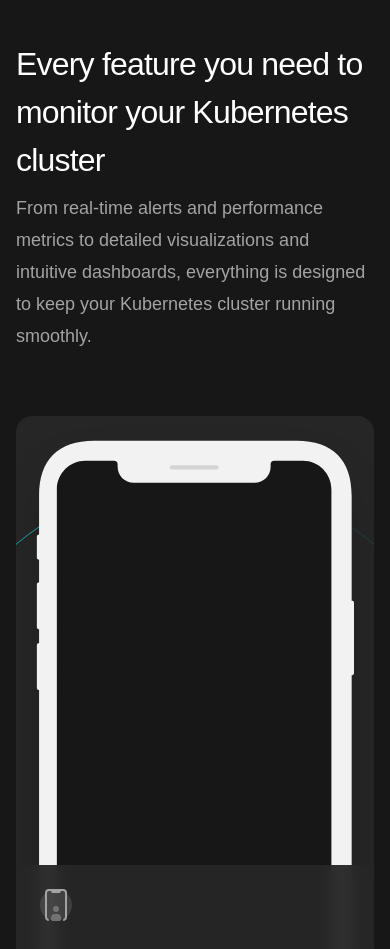
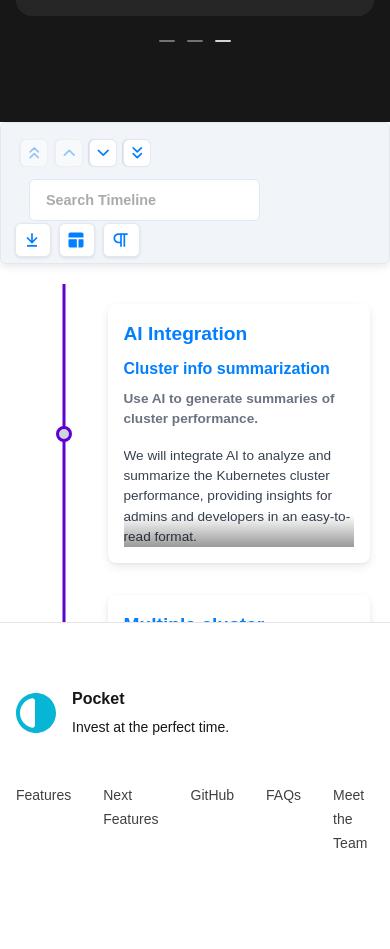
Before and after one commit to ssinco/k8-mate, a React (Vite) app: page / in a window 390 px wide. Shown: the part 1040-1989 px from the top of the page. Built offline with nearby package versions, Linux system fonts and the light colour scheme.

Commit message:
added timeline layout and changed icons

```diff
--- a/package.json
+++ b/package.json
@@ -14,6 +14,7 @@
     "clsx": "^2.1.1",
     "framer-motion": "^11.5.4",
     "react": "^18.3.1",
+    "react-chrono": "^2.6.1",
     "react-dom": "^18.3.1",
     "react-router-dom": "^6.26.1"
   },
--- a/src/App.tsx
+++ b/src/App.tsx
@@ -4,6 +4,8 @@ import { Hero } from './components/template/pocket/Hero'
 import { Header } from './components/template/pocket/Header'
 import { PrimaryFeatures } from './components/template/pocket/PrimaryFeatures'
 import { Footer } from './components/template/pocket/Footer'
+import Timeline from './pages/Timeline/Timeline'
+
 function App() {
 
   return (
@@ -11,6 +13,7 @@ function App() {
       <Header />
       <Hero />
       <PrimaryFeatures />
+      <Timeline />
       <Footer />
     </>
   )
--- a/src/components/template/pocket/Hero.tsx
+++ b/src/components/template/pocket/Hero.tsx
@@ -136,11 +136,11 @@ export function Hero() {
           </div>
           <div className="relative mt-10 sm:mt-20 lg:col-span-5 lg:row-span-2 lg:mt-0 xl:col-span-6">
             <BackgroundIllustration className="absolute left-1/2 top-4 h-[1026px] w-[1026px] -translate-x-1/3 stroke-gray-300/70 [mask-image:linear-gradient(to_bottom,white_20%,transparent_75%)] sm:top-16 sm:-translate-x-1/2 lg:-top-16 lg:ml-12 xl:-top-14 xl:ml-0" />
-            <div className="-mx-4 h-[448px] px-9 [mask-image:linear-gradient(to_bottom,white_60%,transparent)] sm:mx-0 lg:absolute lg:-inset-x-10 lg:-bottom-20 lg:-top-10 lg:h-auto lg:px-0 lg:pt-10 xl:-bottom-32">
+            {/* <div className="-mx-4 h-[448px] px-9 [mask-image:linear-gradient(to_bottom,white_60%,transparent)] sm:mx-0 lg:absolute lg:-inset-x-10 lg:-bottom-20 lg:-top-10 lg:h-auto lg:px-0 lg:pt-10 xl:-bottom-32">
               <PhoneFrame className="mx-auto max-w-[366px]" priority>
                 <AppDemo />
               </PhoneFrame>
-            </div>
+            </div> */}
           </div>
           {/* <div className="relative -mt-4 lg:col-span-7 lg:mt-0 xl:col-span-6">
             <p className="text-center text-sm font-semibold text-gray-900 lg:text-left">
--- a/src/components/template/pocket/PrimaryFeatures.tsx
+++ b/src/components/template/pocket/PrimaryFeatures.tsx
@@ -10,7 +10,7 @@ import {
   AnimatePresence,
   motion,
 } from 'framer-motion'
-// import { useDebouncedCallback } from 'use-debounce'
+import { useDebouncedCallback } from 'use-debounce'
 
 // import { AppScreen } from '@/components/AppScreen'
 // import { CircleBackground } from '@/components/CircleBackground'
@@ -52,31 +52,39 @@ const features = [
     description:
       'We provide real-time alerts based on key cluster metrics, ensuring you stay informed about performance, resource usage, and potential issues in your infrastructure.',
     icon: DeviceNotificationIcon,
-    screen: StocksScreen,
+    // screen: StocksScreen,
   },
   {
     name: 'Visualize your cluster architecture',
     description:
       'Our Kubernetes cluster visualization feature offers a clear, interactive view of your infrastructure, making it easy to track relationships between nodes, pods, and services in real-time.',
     icon: DeviceTouchIcon,
-    screen: InvestScreen,
+    // screen: InvestScreen,
   },
 ]
 
 function DeviceUserIcon(props: React.ComponentPropsWithoutRef<'svg'>) {
   return (
-    <svg viewBox="0 0 32 32" aria-hidden="true" {...props}>
-      <circle cx={16} cy={16} r={16} fill="#A3A3A3" fillOpacity={0.2} />
+    // <svg viewBox="0 0 32 32" aria-hidden="true" {...props}>
+    //   <circle cx={16} cy={16} r={16} fill="#A3A3A3" fillOpacity={0.2} />
+    //   <path
+    //     fillRule="evenodd"
+    //     clipRule="evenodd"
+    //     d="M16 23a3 3 0 100-6 3 3 0 000 6zm-1 2a4 4 0 00-4 4v1a2 2 0 002 2h6a2 2 0 002-2v-1a4 4 0 00-4-4h-2z"
+    //     fill="#737373"
+    //   />
+    //   <path
+    //     fillRule="evenodd"
+    //     clipRule="evenodd"
+    //     d="M5 4a4 4 0 014-4h14a4 4 0 014 4v24a4.002 4.002 0 01-3.01 3.877c-.535.136-.99-.325-.99-.877s.474-.98.959-1.244A2 2 0 0025 28V4a2 2 0 00-2-2h-1.382a1 1 0 00-.894.553l-.448.894a1 1 0 01-.894.553h-6.764a1 1 0 01-.894-.553l-.448-.894A1 1 0 0010.382 2H9a2 2 0 00-2 2v24a2 2 0 001.041 1.756C8.525 30.02 9 30.448 9 31s-.455 1.013-.99.877A4.002 4.002 0 015 28V4z"
+    //     fill="#A3A3A3"
+    //   />
+    // </svg>
+    <svg xmlns="http://www.w3.org/2000/svg" fill="none" viewBox="0 0 24 24" className="size-6">
       <path
-        fillRule="evenodd"
-        clipRule="evenodd"
-        d="M16 23a3 3 0 100-6 3 3 0 000 6zm-1 2a4 4 0 00-4 4v1a2 2 0 002 2h6a2 2 0 002-2v-1a4 4 0 00-4-4h-2z"
-        fill="#737373"
-      />
-      <path
-        fillRule="evenodd"
-        clipRule="evenodd"
-        d="M5 4a4 4 0 014-4h14a4 4 0 014 4v24a4.002 4.002 0 01-3.01 3.877c-.535.136-.99-.325-.99-.877s.474-.98.959-1.244A2 2 0 0025 28V4a2 2 0 00-2-2h-1.382a1 1 0 00-.894.553l-.448.894a1 1 0 01-.894.553h-6.764a1 1 0 01-.894-.553l-.448-.894A1 1 0 0010.382 2H9a2 2 0 00-2 2v24a2 2 0 001.041 1.756C8.525 30.02 9 30.448 9 31s-.455 1.013-.99.877A4.002 4.002 0 015 28V4z"
+        strokeLinecap="round"
+        strokeLinejoin="round"
+        d="M3 13.125C3 12.504 3.504 12 4.125 12h2.25c.621 0 1.125.504 1.125 1.125v6.75C7.5 20.496 6.996 21 6.375 21h-2.25A1.125 1.125 0 0 1 3 19.875v-6.75ZM9.75 8.625c0-.621.504-1.125 1.125-1.125h2.25c.621 0 1.125.504 1.125 1.125v11.25c0 .621-.504 1.125-1.125 1.125h-2.25a1.125 1.125 0 0 1-1.125-1.125V8.625ZM16.5 4.125c0-.621.504-1.125 1.125-1.125h2.25C20.496 3 21 3.504 21 4.125v15.75c0 .621-.504 1.125-1.125 1.125h-2.25a1.125 1.125 0 0 1-1.125-1.125V4.125Z"
         fill="#A3A3A3"
       />
     </svg>
@@ -85,59 +93,62 @@ function DeviceUserIcon(props: React.ComponentPropsWithoutRef<'svg'>) {
 
 function DeviceNotificationIcon(props: React.ComponentPropsWithoutRef<'svg'>) {
   return (
-    <svg viewBox="0 0 32 32" aria-hidden="true" {...props}>
-      <circle cx={16} cy={16} r={16} fill="#A3A3A3" fillOpacity={0.2} />
-      <path
-        fillRule="evenodd"
-        clipRule="evenodd"
-        d="M9 0a4 4 0 00-4 4v24a4 4 0 004 4h14a4 4 0 004-4V4a4 4 0 00-4-4H9zm0 2a2 2 0 00-2 2v24a2 2 0 002 2h14a2 2 0 002-2V4a2 2 0 00-2-2h-1.382a1 1 0 00-.894.553l-.448.894a1 1 0 01-.894.553h-6.764a1 1 0 01-.894-.553l-.448-.894A1 1 0 0010.382 2H9z"
+    <svg xmlns="http://www.w3.org/2000/svg" fill="none" viewBox="0 0 24 24" className="size-6" {...props}>
+      <path strokeLinecap="round"
+        strokeLinejoin="round"
+        d="M14.857 17.082a23.848 23.848 0 0 0 5.454-1.31A8.967 8.967 0 0 1 18 9.75V9A6 6 0 0 0 6 9v.75a8.967 8.967 0 0 1-2.312 6.022c1.733.64 3.56 1.085 5.455 1.31m5.714 0a24.255 24.255 0 0 1-5.714 0m5.714 0a3 3 0 1 1-5.714 0M3.124 7.5A8.969 8.969 0 0 1 5.292 3m13.416 0a8.969 8.969 0 0 1 2.168 4.5"
         fill="#A3A3A3"
-      />
-      <path
-        d="M9 8a2 2 0 012-2h10a2 2 0 012 2v2a2 2 0 01-2 2H11a2 2 0 01-2-2V8z"
-        fill="#737373"
       />
     </svg>
   )
 }
 
 function DeviceTouchIcon(props: React.ComponentPropsWithoutRef<'svg'>) {
-  let id = useId()
+  // let id = useId()
 
   return (
-    <svg viewBox="0 0 32 32" fill="none" aria-hidden="true" {...props}>
-      <defs>
-        <linearGradient
-          id={`${id}-gradient`}
-          x1={14}
-          y1={14.5}
-          x2={7}
-          y2={17}
-          gradientUnits="userSpaceOnUse"
-        >
-          <stop stopColor="#737373" />
-          <stop offset={1} stopColor="#D4D4D4" stopOpacity={0} />
-        </linearGradient>
-      </defs>
-      <circle cx={16} cy={16} r={16} fill="#A3A3A3" fillOpacity={0.2} />
+    // <svg viewBox="0 0 32 32" fill="none" aria-hidden="true" {...props}>
+    //   <defs>
+    //     <linearGradient
+    //       id={`${id}-gradient`}
+    //       x1={14}
+    //       y1={14.5}
+    //       x2={7}
+    //       y2={17}
+    //       gradientUnits="userSpaceOnUse"
+    //     >
+    //       <stop stopColor="#737373" />
+    //       <stop offset={1} stopColor="#D4D4D4" stopOpacity={0} />
+    //     </linearGradient>
+    //   </defs>
+    //   <circle cx={16} cy={16} r={16} fill="#A3A3A3" fillOpacity={0.2} />
+    //   <path
+    //     fillRule="evenodd"
+    //     clipRule="evenodd"
+    //     d="M5 4a4 4 0 014-4h14a4 4 0 014 4v13h-2V4a2 2 0 00-2-2h-1.382a1 1 0 00-.894.553l-.448.894a1 1 0 01-.894.553h-6.764a1 1 0 01-.894-.553l-.448-.894A1 1 0 0010.382 2H9a2 2 0 00-2 2v24a2 2 0 002 2h4v2H9a4 4 0 01-4-4V4z"
+    //     fill="#A3A3A3"
+    //   />
+    //   <path
+    //     d="M7 22c0-4.694 3.5-8 8-8"
+    //     stroke={`url(#${id}-gradient)`}
+    //     strokeWidth={2}
+    //     strokeLinecap="round"
+    //     strokeLinejoin="round"
+    //   />
+    //   <path
+    //     d="M21 20l.217-5.513a1.431 1.431 0 00-2.85-.226L17.5 21.5l-1.51-1.51a2.107 2.107 0 00-2.98 0 .024.024 0 00-.005.024l3.083 9.25A4 4 0 0019.883 32H25a4 4 0 004-4v-5a3 3 0 00-3-3h-5z"
+    //     fill="#A3A3A3"
+    //   />
+    // </svg>
+    <svg xmlns="http://www.w3.org/2000/svg" fill="none" viewBox="0 0 24 24" strokeWidth="1" stroke="currentColor" className="size-6" {...props}>
       <path
-        fillRule="evenodd"
-        clipRule="evenodd"
-        d="M5 4a4 4 0 014-4h14a4 4 0 014 4v13h-2V4a2 2 0 00-2-2h-1.382a1 1 0 00-.894.553l-.448.894a1 1 0 01-.894.553h-6.764a1 1 0 01-.894-.553l-.448-.894A1 1 0 0010.382 2H9a2 2 0 00-2 2v24a2 2 0 002 2h4v2H9a4 4 0 01-4-4V4z"
-        fill="#A3A3A3"
-      />
-      <path
-        d="M7 22c0-4.694 3.5-8 8-8"
-        stroke={`url(#${id}-gradient)`}
-        strokeWidth={2}
         strokeLinecap="round"
         strokeLinejoin="round"
-      />
-      <path
-        d="M21 20l.217-5.513a1.431 1.431 0 00-2.85-.226L17.5 21.5l-1.51-1.51a2.107 2.107 0 00-2.98 0 .024.024 0 00-.005.024l3.083 9.25A4 4 0 0019.883 32H25a4 4 0 004-4v-5a3 3 0 00-3-3h-5z"
+        d="M9 6.75V15m6-6v8.25m.503 3.498 4.875-2.437c.381-.19.622-.58.622-1.006V4.82c0-.836-.88-1.38-1.628-1.006l-3.869 1.934c-.317.159-.69.159-1.006 0L9.503 3.252a1.125 1.125 0 0 0-1.006 0L3.622 5.689C3.24 5.88 3 6.27 3 6.695V19.18c0 .836.88 1.38 1.628 1.006l3.869-1.934c.317-.159.69-.159 1.006 0l4.994 2.497c.317.158.69.158 1.006 0Z"
         fill="#A3A3A3"
       />
     </svg>
+
   )
 }
 
@@ -187,12 +198,12 @@ const bodyAnimation: MotionProps = {
   },
 }
 
-type ScreenProps =
-  | {
-      animated: true
-      custom: CustomAnimationProps
-    }
-  | { animated?: false }
+// type ScreenProps =
+//   | {
+//       animated: true
+//       custom: CustomAnimationProps
+//     }
+//   | { animated?: false }
 
 // function InviteScreen(props: ScreenProps) {
 //   return (
@@ -230,162 +241,163 @@ type ScreenProps =
 //   )
 // }
 
-function StocksScreen(props: ScreenProps) {
-  return (
-    <AppScreen className="w-full">
-      <MotionAppScreenHeader {...(props.animated ? headerAnimation : {})}>
-        <AppScreen.Title>Stocks</AppScreen.Title>
-        <AppScreen.Subtitle>March 9, 2022</AppScreen.Subtitle>
-      </MotionAppScreenHeader>
-      <MotionAppScreenBody
-        {...(props.animated ? { ...bodyAnimation, custom: props.custom } : {})}
-      >
-        {/* <div className="divide-y divide-gray-100">
-          {[
-            {
-              name: 'Laravel',
-              price: '4,098.01',
-              change: '+4.98%',
-              color: '#F9322C',
-              logo: LaravelLogo,
-            },
-            {
-              name: 'Tuple',
-              price: '5,451.10',
-              change: '-3.38%',
-              color: '#5A67D8',
-              logo: TupleLogo,
-            },
-            {
-              name: 'Transistor',
-              price: '4,098.41',
-              change: '+6.25%',
-              color: '#2A5B94',
-              logo: TransistorLogo,
-            },
-            {
-              name: 'Diageo',
-              price: '250.65',
-              change: '+1.25%',
-              color: '#3320A7',
-              logo: DiageoLogo,
-            },
-            {
-              name: 'StaticKit',
-              price: '250.65',
-              change: '-3.38%',
-              color: '#2A3034',
-              logo: StaticKitLogo,
-            },
-            {
-              name: 'Statamic',
-              price: '5,040.85',
-              change: '-3.11%',
-              color: '#0EA5E9',
-              logo: StatamicLogo,
-            },
-            {
-              name: 'Mirage',
-              price: '140.44',
-              change: '+9.09%',
-              color: '#16A34A',
-              logo: MirageLogo,
-            },
-            {
-              name: 'Reversable',
-              price: '550.60',
-              change: '-1.25%',
-              color: '#8D8D8D',
-              logo: ReversableLogo,
-            },
-          ].map((stock) => (
-            <div key={stock.name} className="flex items-center gap-4 px-4 py-3">
-              <div
-                className="flex-none rounded-full"
-                style={{ backgroundColor: stock.color }}
-              >
-                <stock.logo className="h-10 w-10" />
-              </div>
-              <div className="flex-auto text-sm text-gray-900">
-                {stock.name}
-              </div>
-              <div className="flex-none text-right">
-                <div className="text-sm font-medium text-gray-900">
-                  {stock.price}
-                </div>
-                <div
-                  className={clsx(
-                    'text-xs leading-5',
-                    stock.change.startsWith('+')
-                      ? 'text-cyan-500'
-                      : 'text-gray-500',
-                  )}
-                >
-                  {stock.change}
-                </div>
-              </div>
-            </div>
-          ))}
-        </div> */}
-      </MotionAppScreenBody>
-    </AppScreen>
-  )
-}
+// function StocksScreen(props: ScreenProps) {
+//   return (
+//     <AppScreen className="w-full">
+//       <MotionAppScreenHeader {...(props.animated ? headerAnimation : {})}>
+//         <AppScreen.Title>Stocks</AppScreen.Title>
+//         <AppScreen.Subtitle>March 9, 2022</AppScreen.Subtitle>
+//       </MotionAppScreenHeader>
+//       <MotionAppScreenBody
+//         {...(props.animated ? { ...bodyAnimation, custom: props.custom } : {})}
+//       >
+//         <div className="divide-y divide-gray-100">
+//           {[
+//             {
+//               name: 'Laravel',
+//               price: '4,098.01',
+//               change: '+4.98%',
+//               color: '#F9322C',
+//               logo: LaravelLogo,
+//             },
+//             {
+//               name: 'Tuple',
+//               price: '5,451.10',
+//               change: '-3.38%',
+//               color: '#5A67D8',
+//               logo: TupleLogo,
+//             },
+//             {
+//               name: 'Transistor',
+//               price: '4,098.41',
+//               change: '+6.25%',
+//               color: '#2A5B94',
+//               logo: TransistorLogo,
+//             },
+//             {
+//               name: 'Diageo',
+//               price: '250.65',
+//               change: '+1.25%',
+//               color: '#3320A7',
+//               logo: DiageoLogo,
+//             },
+//             {
+//               name: 'StaticKit',
+//               price: '250.65',
+//               change: '-3.38%',
+//               color: '#2A3034',
+//               logo: StaticKitLogo,
+//             },
+//             {
+//               name: 'Statamic',
+//               price: '5,040.85',
+//               change: '-3.11%',
+//               color: '#0EA5E9',
+//               logo: StatamicLogo,
+//             },
+//             {
+//               name: 'Mirage',
+//               price: '140.44',
+//               change: '+9.09%',
+//               color: '#16A34A',
+//               logo: MirageLogo,
+//             },
+//             {
+//               name: 'Reversable',
+//               price: '550.60',
+//               change: '-1.25%',
+//               color: '#8D8D8D',
+//               logo: ReversableLogo,
+//             },
+//           ].map((stock) => (
+//             <div key={stock.name} className="flex items-center gap-4 px-4 py-3">
+//               <div
+//                 className="flex-none rounded-full"
+//                 style={{ backgroundColor: stock.color }}
+//               >
+//                 <stock.logo className="h-10 w-10" />
+//               </div>
+//               <div className="flex-auto text-sm text-gray-900">
+//                 {stock.name}
+//               </div>
+//               <div className="flex-none text-right">
+//                 <div className="text-sm font-medium text-gray-900">
+//                   {stock.price}
+//                 </div>
+//                 <div
+//                   className={clsx(
+//                     'text-xs leading-5',
+//                     stock.change.startsWith('+')
+//                       ? 'text-cyan-500'
+//                       : 'text-gray-500',
+//                   )}
+//                 >
+//                   {stock.change}
+//                 </div>
+//               </div>
+//             </div>
+//           ))}
+//         </div>
 
-function InvestScreen(props: ScreenProps) {
-  return (
-    <AppScreen className="w-full">
-      <MotionAppScreenHeader {...(props.animated ? headerAnimation : {})}>
-        <AppScreen.Title>Buy $LA</AppScreen.Title>
-        <AppScreen.Subtitle>
-          <span className="text-white">$34.28</span> per share
-        </AppScreen.Subtitle>
-      </MotionAppScreenHeader>
-      <MotionAppScreenBody
-        {...(props.animated ? { ...bodyAnimation, custom: props.custom } : {})}
-      >
-        <div className="px-4 py-6">
-          <div className="space-y-4">
-            {[
-              { label: 'Number of shares', value: '100' },
-              {
-                label: 'Current market price',
-                value: (
-                  <div className="flex">
-                    $34.28
-                    <svg viewBox="0 0 24 24" fill="none" className="h-6 w-6">
-                      <path
-                        d="M17 15V7H9M17 7 7 17"
-                        stroke="#06B6D4"
-                        strokeWidth="2"
-                        strokeLinecap="round"
-                        strokeLinejoin="round"
-                      />
-                    </svg>
-                  </div>
-                ),
-              },
-              { label: 'Estimated cost', value: '$3,428.00' },
-            ].map((item) => (
-              <div
-                key={item.label}
-                className="flex justify-between border-b border-gray-100 pb-4"
-              >
-                <div className="text-sm text-gray-500">{item.label}</div>
-                <div className="text-sm font-semibold text-gray-900">
-                  {item.value}
-                </div>
-              </div>
-            ))}
-            <div className="rounded-lg bg-cyan-500 px-3 py-2 text-center text-sm font-semibold text-white">
-              Buy shares
-            </div>
-          </div>
-        </div>
-      </MotionAppScreenBody>
-    </AppScreen>
-  )
-}
+//       </MotionAppScreenBody>
+//     </AppScreen>
+//   )
+// }
+
+// function InvestScreen(props: ScreenProps) {
+//   return (
+//     <AppScreen className="w-full">
+//       <MotionAppScreenHeader {...(props.animated ? headerAnimation : {})}>
+//         <AppScreen.Title>Buy $LA</AppScreen.Title>
+//         <AppScreen.Subtitle>
+//           <span className="text-white">$34.28</span> per share
+//         </AppScreen.Subtitle>
+//       </MotionAppScreenHeader>
+//       <MotionAppScreenBody
+//         {...(props.animated ? { ...bodyAnimation, custom: props.custom } : {})}
+//       >
+//         <div className="px-4 py-6">
+//           <div className="space-y-4">
+//             {[
+//               { label: 'Number of shares', value: '100' },
+//               {
+//                 label: 'Current market price',
+//                 value: (
+//                   <div className="flex">
+//                     $34.28
+//                     <svg viewBox="0 0 24 24" fill="none" className="h-6 w-6">
+//                       <path
+//                         d="M17 15V7H9M17 7 7 17"
+//                         stroke="#06B6D4"
+//                         strokeWidth="2"
+//                         strokeLinecap="round"
+//                         strokeLinejoin="round"
+//                       />
+//                     </svg>
+//                   </div>
+//                 ),
+//               },
+//               { label: 'Estimated cost', value: '$3,428.00' },
+//             ].map((item) => (
+//               <div
+//                 key={item.label}
+//                 className="flex justify-between border-b border-gray-100 pb-4"
+//               >
+//                 <div className="text-sm text-gray-500">{item.label}</div>
+//                 <div className="text-sm font-semibold text-gray-900">
+//                   {item.value}
+//                 </div>
+//               </div>
+//             ))}
+//             <div className="rounded-lg bg-cyan-500 px-3 py-2 text-center text-sm font-semibold text-white">
+//               Buy shares
+//             </div>
+//           </div>
+//         </div>
+//       </MotionAppScreenBody>
+//     </AppScreen>
+//   )
+// }
 
 function usePrevious<T>(value: T) {
   let ref = useRef<T>()
@@ -403,20 +415,20 @@ function FeaturesDesktop() {
   let prevIndex = usePrevious(selectedIndex)
   let isForwards = prevIndex === undefined ? true : selectedIndex > prevIndex
 
-  // let onChange = useDebouncedCallback(
-  //   (selectedIndex) => {
-  //     setSelectedIndex(selectedIndex)
-  //     setChangeCount((changeCount) => changeCount + 1)
-  //   },
-  //   100,
-  //   { leading: true },
-  // )
+  let onChange = useDebouncedCallback(
+    (selectedIndex) => {
+      setSelectedIndex(selectedIndex)
+      setChangeCount((changeCount) => changeCount + 1)
+    },
+    100,
+    { leading: true },
+  )
 
   return (
     <TabGroup
       className="grid grid-cols-12 items-center gap-8 lg:gap-16 xl:gap-24"
       selectedIndex={selectedIndex}
-      // onChange={onChange}
+      onChange={onChange}
       vertical
     >
       <TabList className="relative z-10 order-last col-span-6 space-y-6">
@@ -451,7 +463,7 @@ function FeaturesDesktop() {
         <div className="absolute left-1/2 top-1/2 -translate-x-1/2 -translate-y-1/2">
           <CircleBackground color="#13B5C8" className="animate-spin-slower" />
         </div>
-        {/* <PhoneFrame className="z-10 mx-auto w-full max-w-[366px]"> */}
+        {/* <PhoneFrame className="z-10 mx-auto w-full max-w-[366px]">
           <TabPanels as={Fragment}>
             <AnimatePresence
               initial={false}
@@ -464,16 +476,17 @@ function FeaturesDesktop() {
                     key={feature.name + changeCount}
                     className="col-start-1 row-start-1 flex focus:outline-offset-[32px] ui-not-focus-visible:outline-none"
                   >
-                    {/* <feature.screen
+                    <feature.screen
                       animated
                       custom={{ isForwards, changeCount }}
-                    /> */}
+                    />
+
                   </TabPanel>
                 ) : null,
               )}
             </AnimatePresence>
           </TabPanels>
-        {/* </PhoneFrame> */}
+        </PhoneFrame> */}
       </div>
     </TabGroup>
   )
@@ -530,9 +543,9 @@ function FeaturesMobile() {
                   className={featureIndex % 2 === 1 ? 'rotate-180' : undefined}
                 />
               </div>
-              <PhoneFrame className="relative mx-auto w-full max-w-[366px]">
+              {/* <PhoneFrame className="relative mx-auto w-full max-w-[366px]"> */}
                 {/* <feature.screen /> */}
-              </PhoneFrame>
+              {/* </PhoneFrame> */}
               <div className="absolute inset-x-0 bottom-0 bg-gray-800/95 p-6 backdrop-blur sm:p-10">
                 <feature.icon className="h-8 w-8" />
                 <h3 className="mt-6 text-sm font-semibold text-white sm:text-lg">
--- /dev/null
+++ b/src/pages/Timeline/Timeline.tsx
@@ -0,0 +1,51 @@
+import React from 'react'
+import { Chrono } from 'react-chrono'
+
+const features = [
+  {
+    title: "AI Integration",
+    cardTitle: "Cluster info summarization",
+    cardSubtitle: "Use AI to generate summaries of cluster performance.",
+    cardDetailedText: "We will integrate AI to analyze and summarize the Kubernetes cluster performance, providing insights for admins and developers in an easy-to-read format."
+  },
+  {
+    title: "Multiple cluster recognition",
+    cardTitle: "Monitor multiple clusters",
+    cardSubtitle: "Instantly swap to a different Kubernetees cluster.",
+    cardDetailedText: "Implement a multi-view feature that can instantly swap to another active Kubernetes cluster"
+  },
+  {
+    title: "Customize components",
+    cardTitle: "Analytics Dashboard",
+    cardSubtitle: "Scale, delete, restart, or rollback resources",
+    cardDetailedText: "Create an easy-to-use interface to scale, delete, restart or rollback cluster resources like pods, nodes, and deployments."
+  },
+  // {
+  //   title: "Q2 2025",
+  //   cardTitle: "Mobile App Release",
+  //   cardSubtitle: "Cross-platform support for iOS and Android.",
+  //   cardDetailedText: "Launch the mobile version of the app with all core functionalities."
+  // }
+]
+
+const Timeline = () => {
+  return (
+      <div style={{ width: "100%", height: "500px" }}>
+      <Chrono
+        items={features}
+        mode="VERTICAL_ALTERNATING"
+        theme={{
+          primary: "#6001d2",
+          secondary: "#cbd5e1",
+          cardBgColor: "#fff",
+          cardForeColor: "#6001d2",
+        }}
+        cardHeight={200}
+        cardWidth={300}
+        disableControls={true}
+      />
+    </div>
+  )
+}
+
+export default Timeline
```
Also changed, not shown: 1 other file (tests, documents, lock files or other folders).
